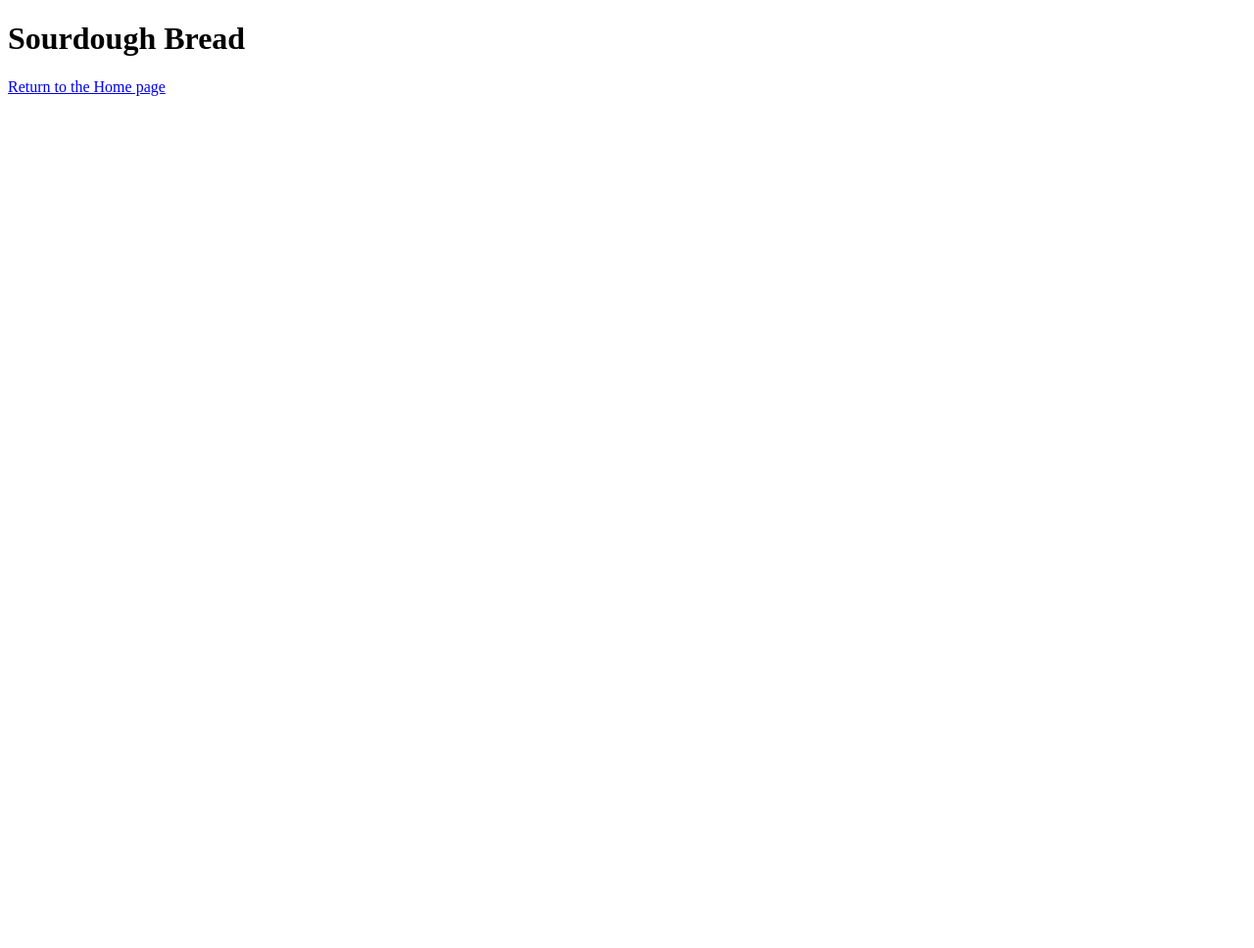
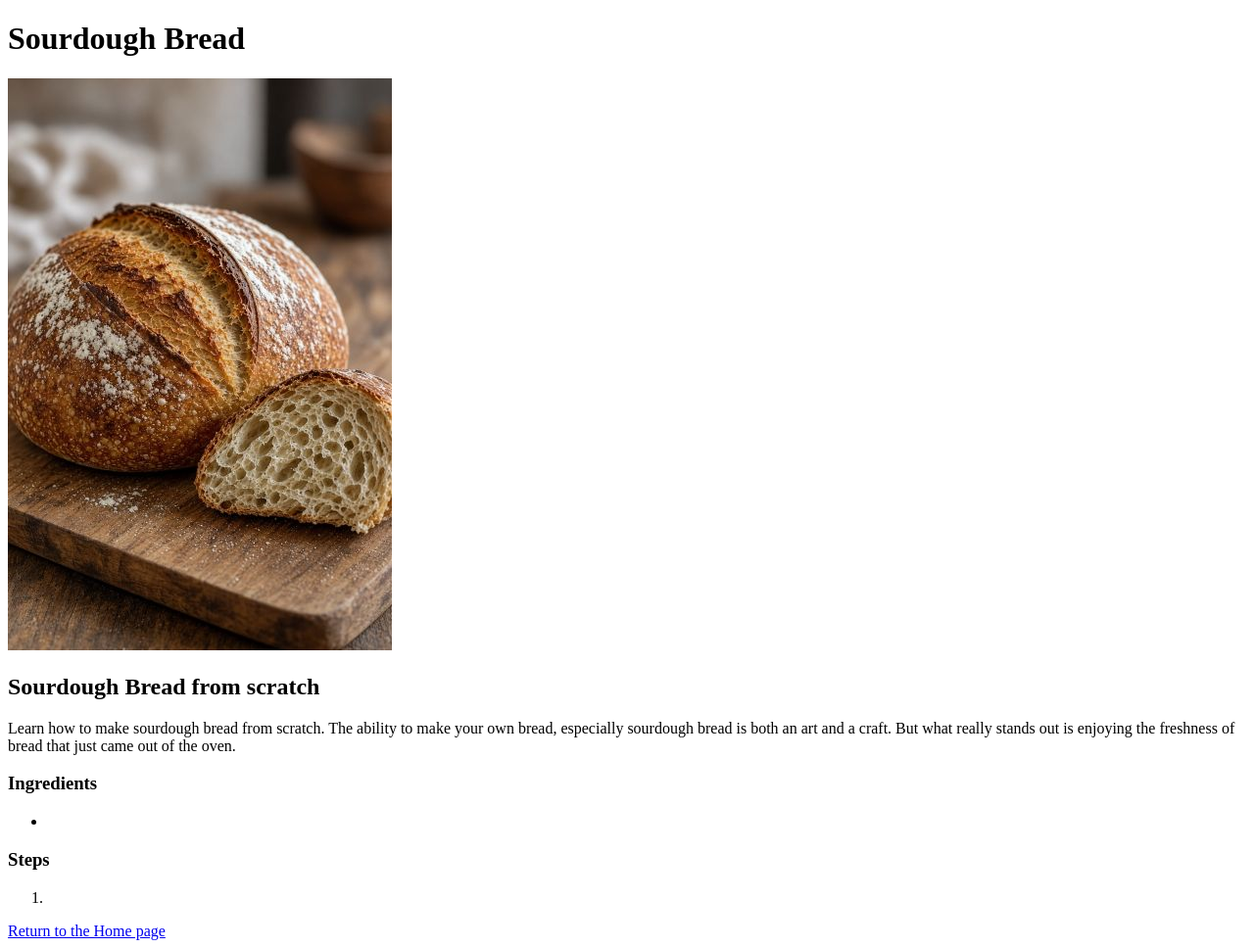
Before and after one commit to jcgallaher/odin-recipes, a plain HTML site: page recipes/sourdoughbread.html in a window 1280 px wide. Shown: the whole page at 98% size. Before the commit the page ends 800 px from the top, so only its background shows below. Drawn offline with Linux system fonts and the light colour scheme.

Commit message:
add missing image to sourdough page and add addtional elements

```diff
--- a/recipes/sourdoughbread.html
+++ b/recipes/sourdoughbread.html
@@ -7,6 +7,20 @@
 </head>
 <body>
     <h1>Sourdough Bread</h1>
+    <img src="../images/sourdoughbread.jpg" alt="An image of a round loaf of sourdough bread with part of it sliced.">
+
+    <h2>Sourdough Bread from scratch</h2>
+    <p>Learn how to make sourdough bread from scratch. The ability to make your own bread, especially sourdough bread is both an art and a craft. But what really stands out is enjoying the freshness of bread that just came out of the oven.</p>
+
+    <h3>Ingredients</h3>
+    <ul>
+        <li></li>
+    </ul>
+
+    <h3>Steps</h3>
+    <ol>
+        <li></li>
+    </ol>
 
     <a href="../index.html">Return to the Home page</a>
 </body>
```
